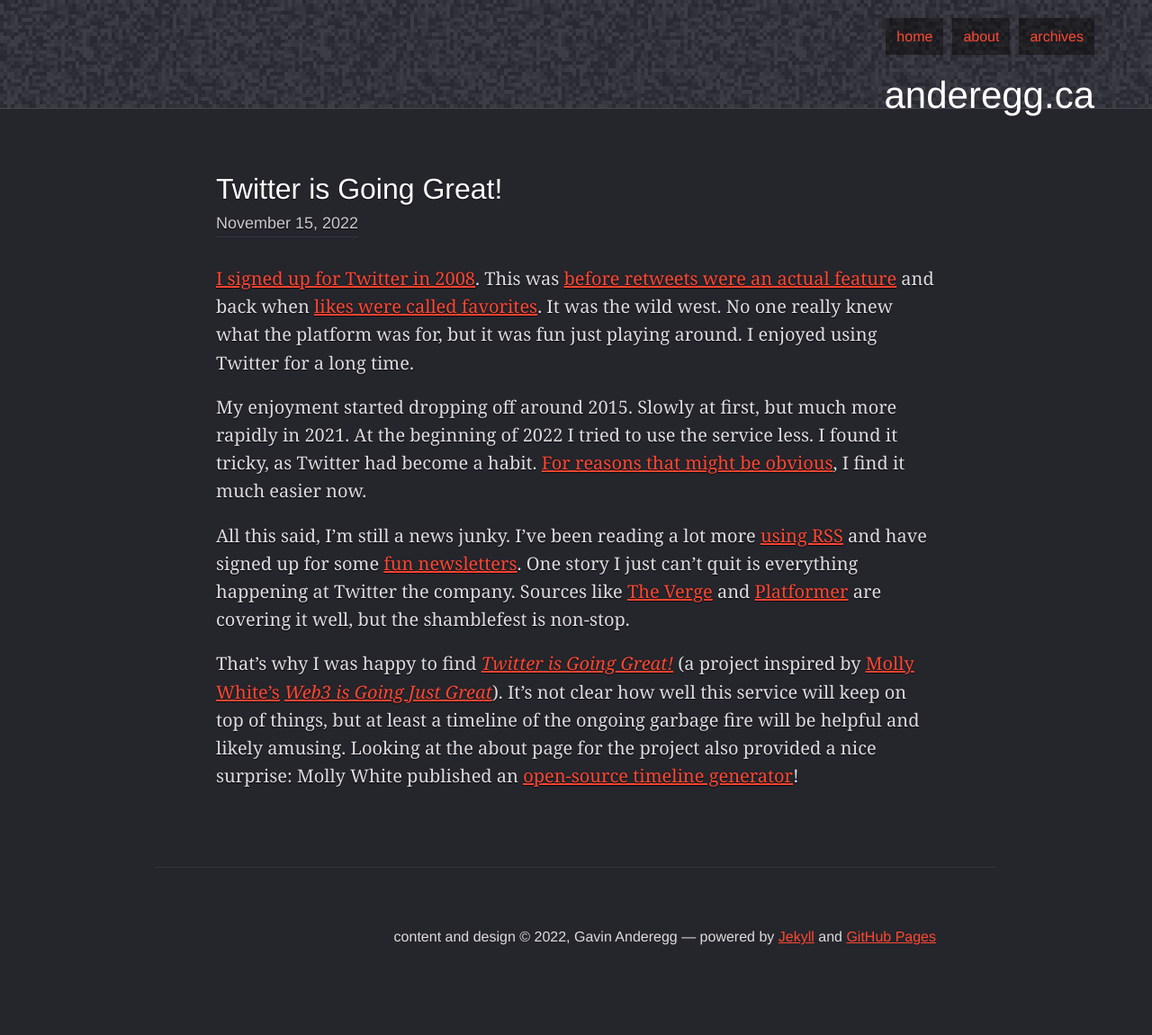
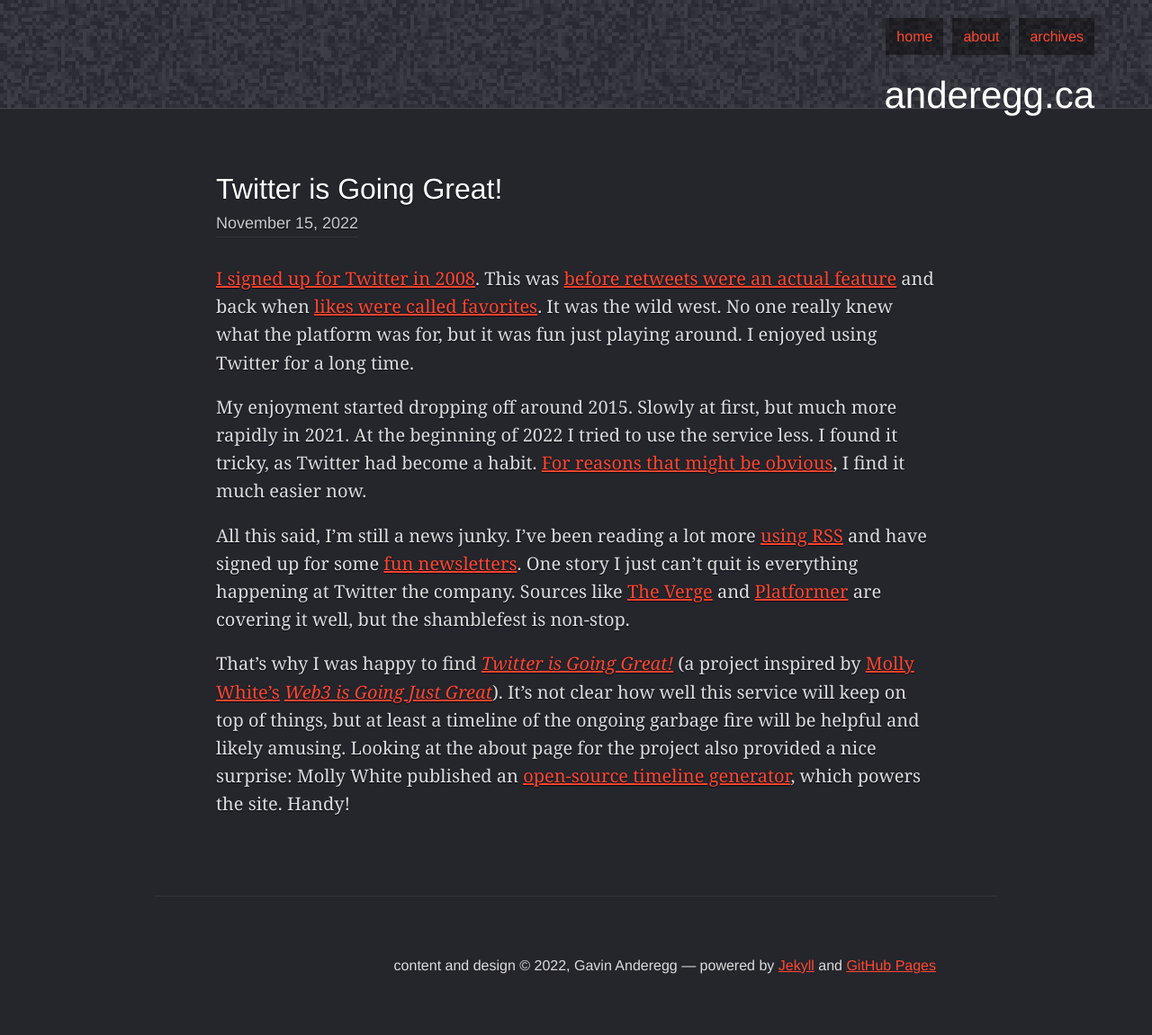
Before and after one commit to gavinanderegg/gavinanderegg.github.io, a Jekyll site: the page built from _posts/2022-11-15-twitter-is-going-great.md, in a window 1280 px wide. Shown: the whole page at 90% size. Built offline with Jekyll 4.4.1, drawn with Linux system fonts in a browser that asks for light colours; before the commit the page ends 1119 px from its top, so only the background shows below that.

Commit message:
That last sentence bugged me

```diff
--- a/_posts/2022-11-15-twitter-is-going-great.md
+++ b/_posts/2022-11-15-twitter-is-going-great.md
@@ -8,4 +8,4 @@
 
 All this said, I'm still a news junky. I've been reading a lot more [using RSS](https://reederapp.com) and have signed up for some [fun newsletters](https://www.garbageday.email). One story I just can't quit is everything happening at Twitter the company. Sources like [The Verge](https://www.theverge.com) and [Platformer](https://www.platformer.news) are covering it well, but the shamblefest is non-stop.
 
-That's why I was happy to find *[Twitter is Going Great!](https://twitterisgoinggreat.com)* (a project inspired by [Molly White's](https://www.mollywhite.net) *[Web3 is Going Just Great](https://web3isgoinggreat.com)*). It's not clear how well this service will keep on top of things, but at least a timeline of the ongoing garbage fire will be helpful and likely amusing. Looking at the about page for the project also provided a nice surprise: Molly White published an [open-source timeline generator](https://github.com/molly/static-timeline-generator)!
+That's why I was happy to find *[Twitter is Going Great!](https://twitterisgoinggreat.com)* (a project inspired by [Molly White's](https://www.mollywhite.net) *[Web3 is Going Just Great](https://web3isgoinggreat.com)*). It's not clear how well this service will keep on top of things, but at least a timeline of the ongoing garbage fire will be helpful and likely amusing. Looking at the about page for the project also provided a nice surprise: Molly White published an [open-source timeline generator](https://github.com/molly/static-timeline-generator), which powers the site. Handy!
```
